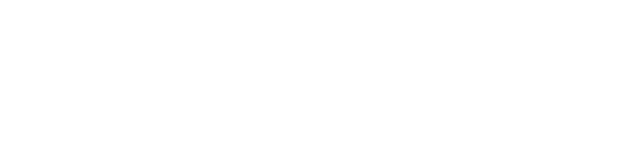
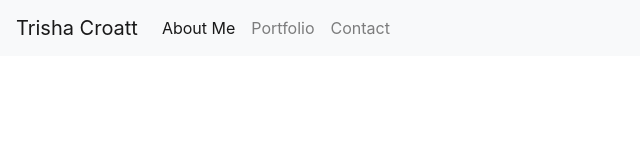
Before and after one commit to TLCroatt/myportfolio, a plain HTML site: page portfolio.html in a window 1280 px wide. Shown: the whole page, without its empty margins (0-640 px from the left). Drawn offline with nearby package versions, Linux system fonts and the light colour scheme.

Commit message:
added Navbar

```diff
--- a/portfolio.html
+++ b/portfolio.html
@@ -6,7 +6,29 @@
     <link rel="stylesheet" href="https://stackpath.bootstrapcdn.com/bootstrap/4.5.0/css/bootstrap.min.css" integrity="sha384-9aIt2nRpC12Uk9gS9baDl411NQApFmC26EwAOH8WgZl5MYYxFfc+NcPb1dKGj7Sk" crossorigin="anonymous">
     <title>Portfolio</title>
 </head>
+
 <body>
+    <nav class="navbar navbar-expand-lg navbar-light bg-light">
+        <a class="navbar-brand" href="#">Trisha Croatt</a>
+        <button class="navbar-toggler" type="button" data-toggle="collapse" data-target="#navbarTogglerDemo02" aria-controls="navbarTogglerDemo02" aria-expanded="false" aria-label="Toggle navigation">
+          <span class="navbar-toggler-icon"></span>
+        </button>
+
+        <div class="collapse navbar-collapse" id="navbarTogglerDemo02">
+          <ul class="navbar-nav mr-auto mt-2 mt-lg-0">
+            <li class="nav-item active">
+                <a class="nav-link" href="#">About Me <span class="sr-only">(current)</span></a>
+              </li>
+              <li class="nav-item">
+                <a class="nav-link" href="#">Portfolio</a>
+              </li>
+              <li class="nav-item">
+                <a class="nav-link" href="#">Contact</a>
+              </li>
+          </ul>
+
+        </div>
+    </nav>
 
 </body>
 </html>
```
Also changed, not shown: contact.html (+21 -0 lines), index.html (+18 -0 lines).
